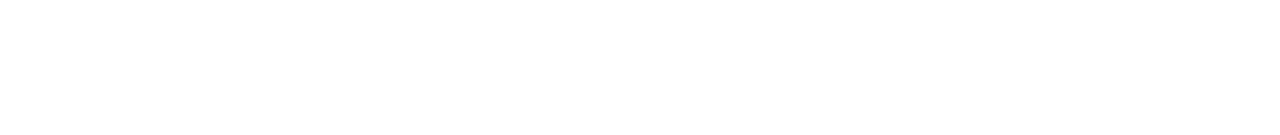
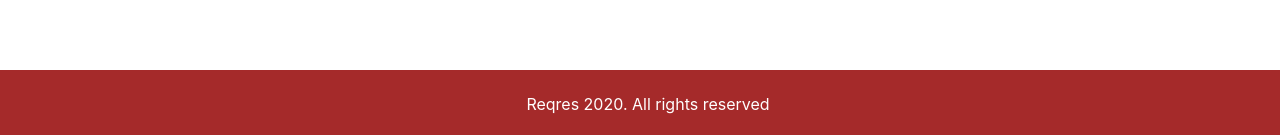
Before and after one commit to nmrabet/reqres, a React (Create React App) app: page /users/1 in a window 1280 px wide. Shown: the part 662-797 px from the top of the page. Built offline with nearby package versions, Linux system fonts and the light colour scheme; no server answers.

Commit message:
Added footer

```diff
--- a/src/App.css
+++ b/src/App.css
@@ -1,8 +1,20 @@
 .title {
-    text-align: center;
+  text-align: center;
 }
 
 .link {
-    text-decoration: none;
-    color: black;
-  }
+  text-decoration: none;
+  color: black;
+}
+
+.footer {
+  margin-top: 1rem;
+  padding: 0.5rem;
+  background-color: brown;
+  text-align: center;
+  color: #fff;
+  position: fixed;
+  bottom: 0;
+  left: 0;
+  width: 100%;
+}
--- a/src/App.tsx
+++ b/src/App.tsx
@@ -2,9 +2,10 @@
 import UserDetails from "./components/UserDetails";
 import Users from "./components/Users";
 import Navbar from "./components/Navbar";
+import Footer from "./components/Footer";
 import { Switch, Route } from "react-router-dom";
 import { BrowserRouter as Router } from "react-router-dom";
-import './App.css';
+import "./App.css";
 
 export default function App() {
   return (
@@ -22,6 +23,7 @@
             <UserDetails />
           </Route>
         </Switch>
+        <Footer />
       </Router>
     </div>
   );
--- /dev/null
+++ b/src/components/Footer.tsx
@@ -0,0 +1,9 @@
+import React from 'react'
+
+export default function Footer() {
+    return (
+        <div className="footer">
+            <p>Reqres 2020. All rights reserved</p>
+        </div>
+    )
+}
--- a/src/components/UserDetails.tsx
+++ b/src/components/UserDetails.tsx
@@ -6,8 +6,9 @@
 
 export default function UserDetails() {
   const params = useParams<{ userId: string }>();
-  const [userDetails, setUserDetails] = useState<User>()
-  // eslint-disable-next-line @typescript-eslint/no-unused-vars
+  console.log(params)
+  const [userDetails, setUserDetails] = useState<User | null>()
+
   const [isLoading, setIsLoading] = useState(true);
 
   const url = "https://reqres.in/api/users/" + params.userId;
--- a/src/components/Users.tsx
+++ b/src/components/Users.tsx
@@ -5,7 +5,6 @@
 import "./users.css";
 
 export default function Users() {
-  // eslint-disable-next-line @typescript-eslint/no-unused-vars
   const [isLoading, setIsLoading] = useState(true);
   const [users, setUsers] = useState<AllUsers[]>([]);
 
```
Also changed, not shown: 1 other file (tests, documents, lock files or other folders).
